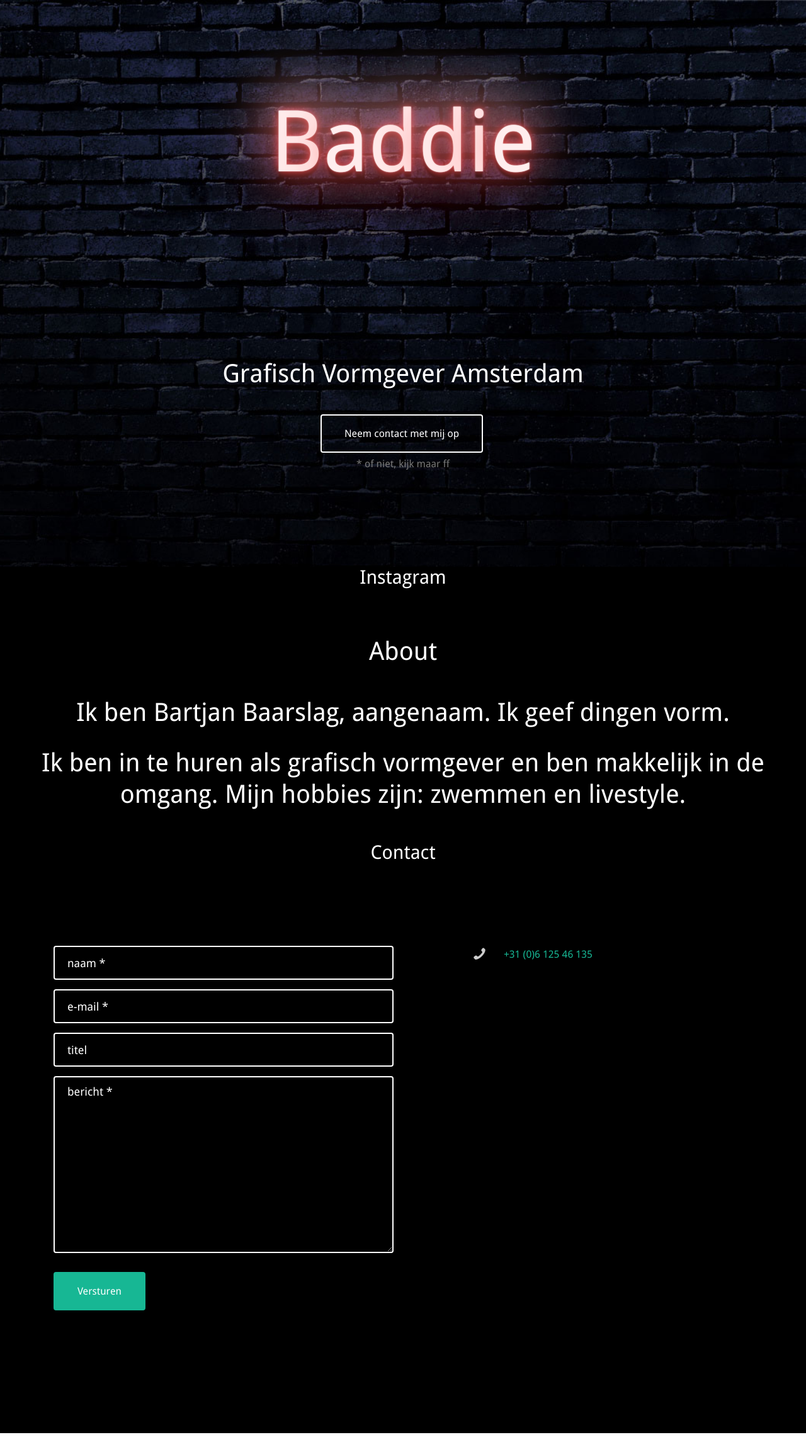
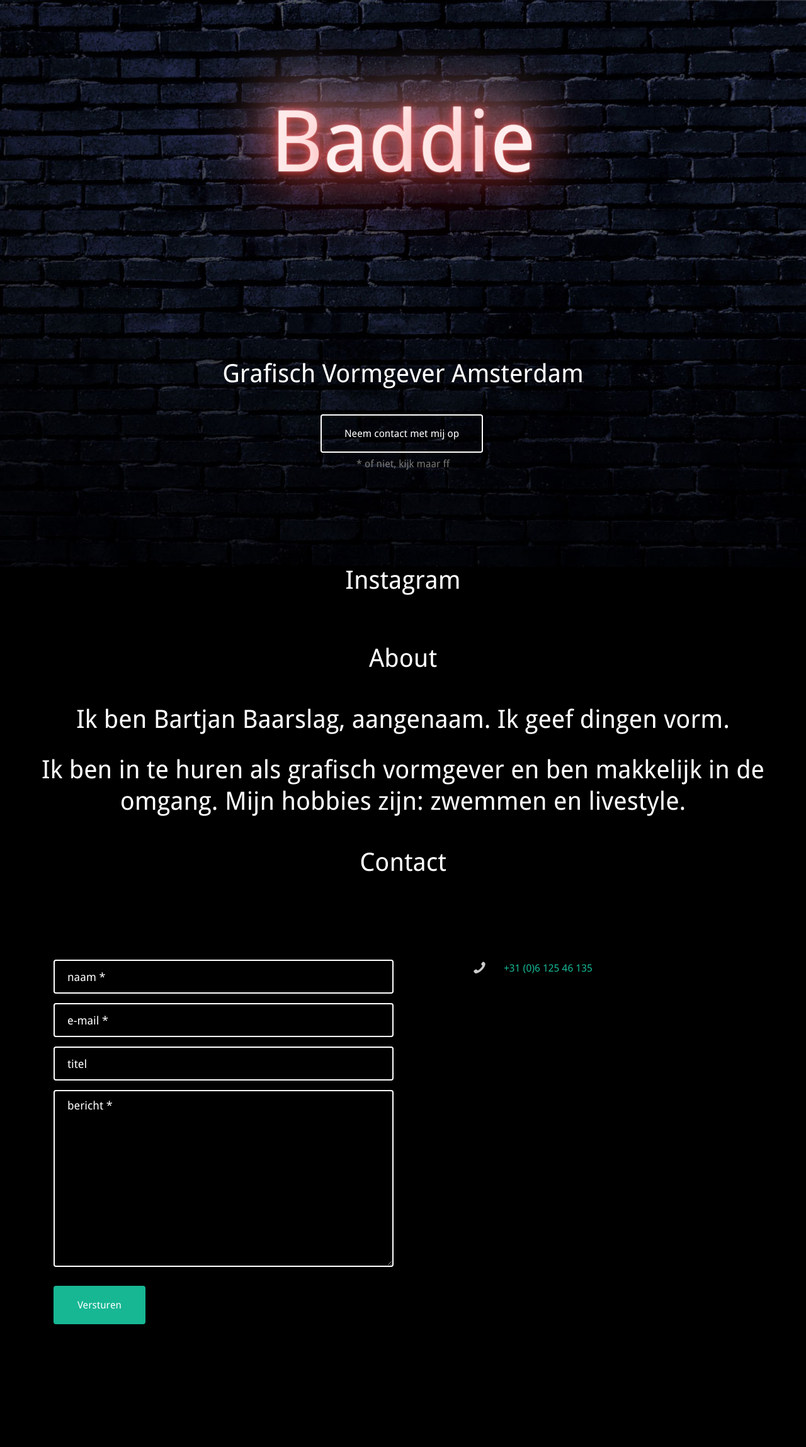
Before and after one commit to apsweb/baddie, a Jekyll site: the page built from index.md, in a window 1280 px wide. Shown: the whole page at 63% size. Built offline with Jekyll 4.4.1, drawn with Linux system fonts in a browser that asks for light colours; some web fonts are replaced; before the commit the page ends 2276 px from its top, so only the background shows below that.

Commit message:
Updated 'css/style.css' via CloudCannon

```diff
--- a/css/style.css
+++ b/css/style.css
@@ -2172,7 +2172,7 @@
 
 .about h2 {text-align:center;margin-bottom:5rem;}
 
-.about h2, .about p {color:#fff;font-size:40px;}
+.about h2, .about p {color:#fff;font-size:4rem;}
 
 .about p {line-height:50px;}
 
@@ -2180,7 +2180,7 @@
 
 #gtco-footer {padding:4em;}
 
-.instawrapper h2, #contact {color:#fff;text-align:center;}
+.instawrapper h2, #contact {color:#fff;text-align:center;font-size:4rem;}
 
 /*
 .form-control {border-color: pink;}
```
